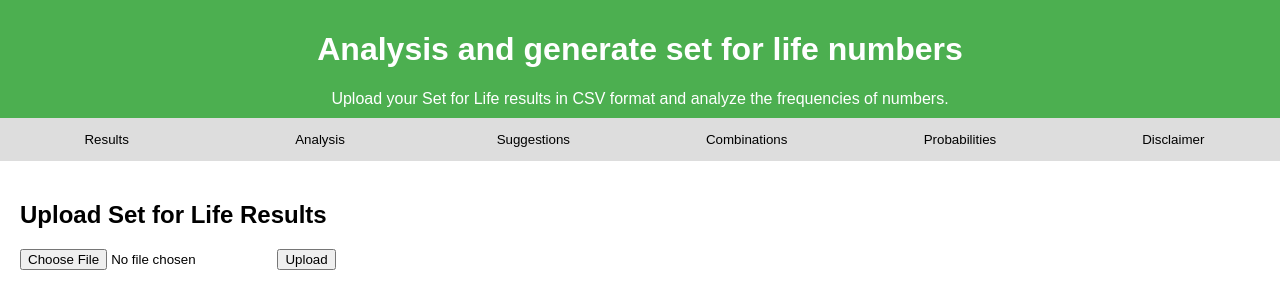
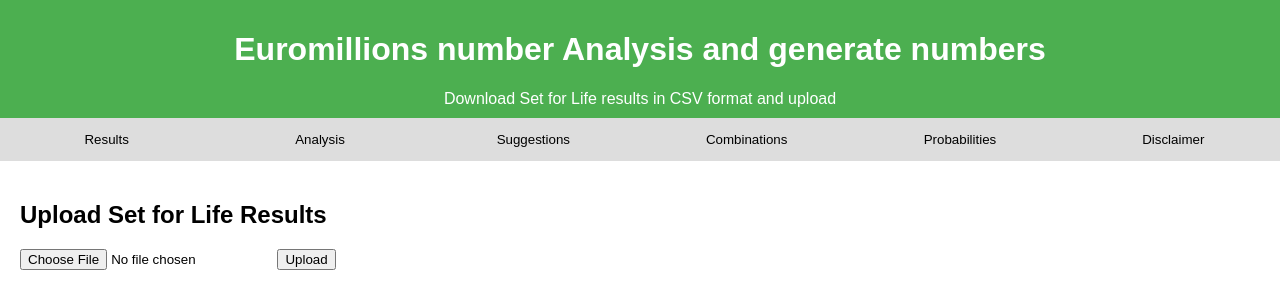
Before and after one commit to andy6679/analysis-and-generate-set-for-life-numbers, a plain HTML site: page index.html in a window 1280 px wide. Drawn offline with Linux system fonts and the light colour scheme.

Commit message:
Update index.html

```diff
--- a/index.html
+++ b/index.html
@@ -20,8 +20,8 @@
 </head>
 <body>
     <header>
-        <h1>Analysis and generate set for life numbers</h1>
-        Upload your Set for Life results in CSV format and analyze the frequencies of numbers.
+        <h1>Euromillions number Analysis and generate  numbers</h1>
+        Download Set for Life results in CSV format and upload
     </header>
     <div class="tabs">
         <button class="tablink" onclick="openTab(event, 'uploadTab')">Results</button>
```
